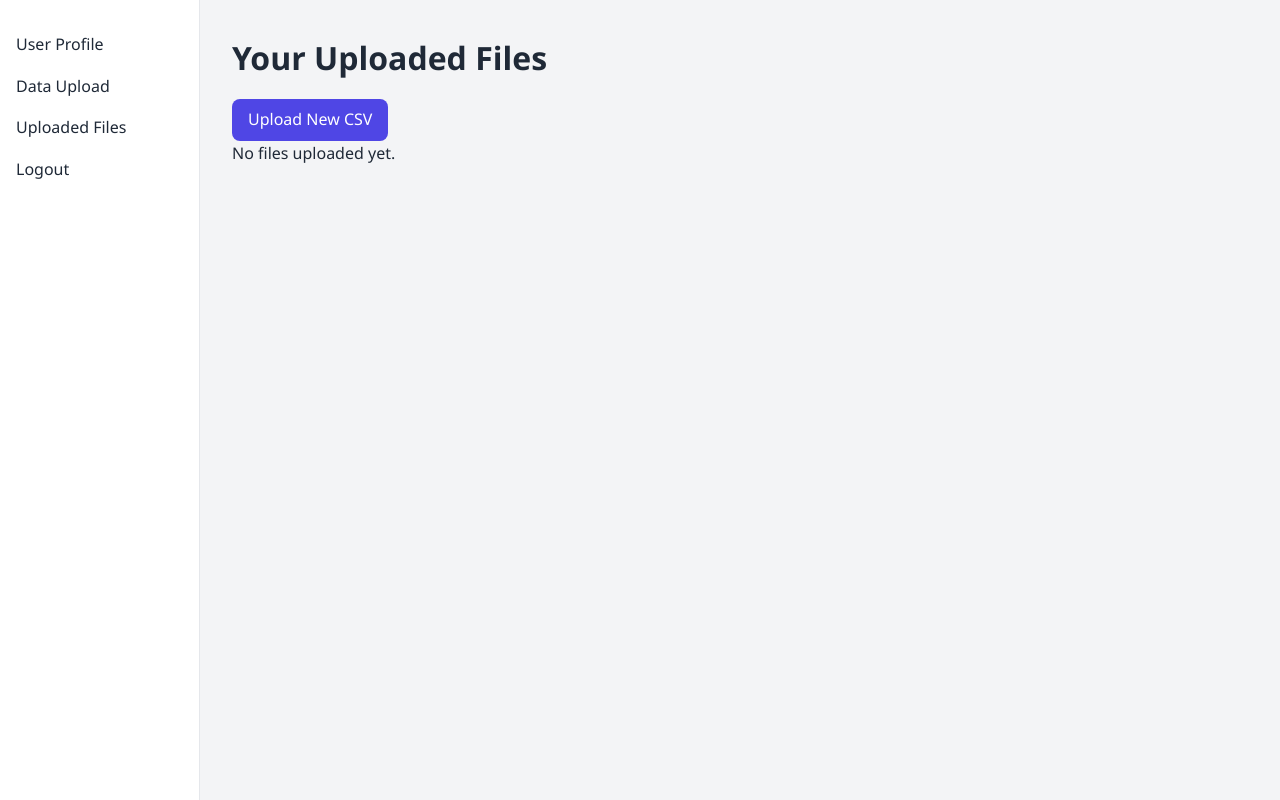
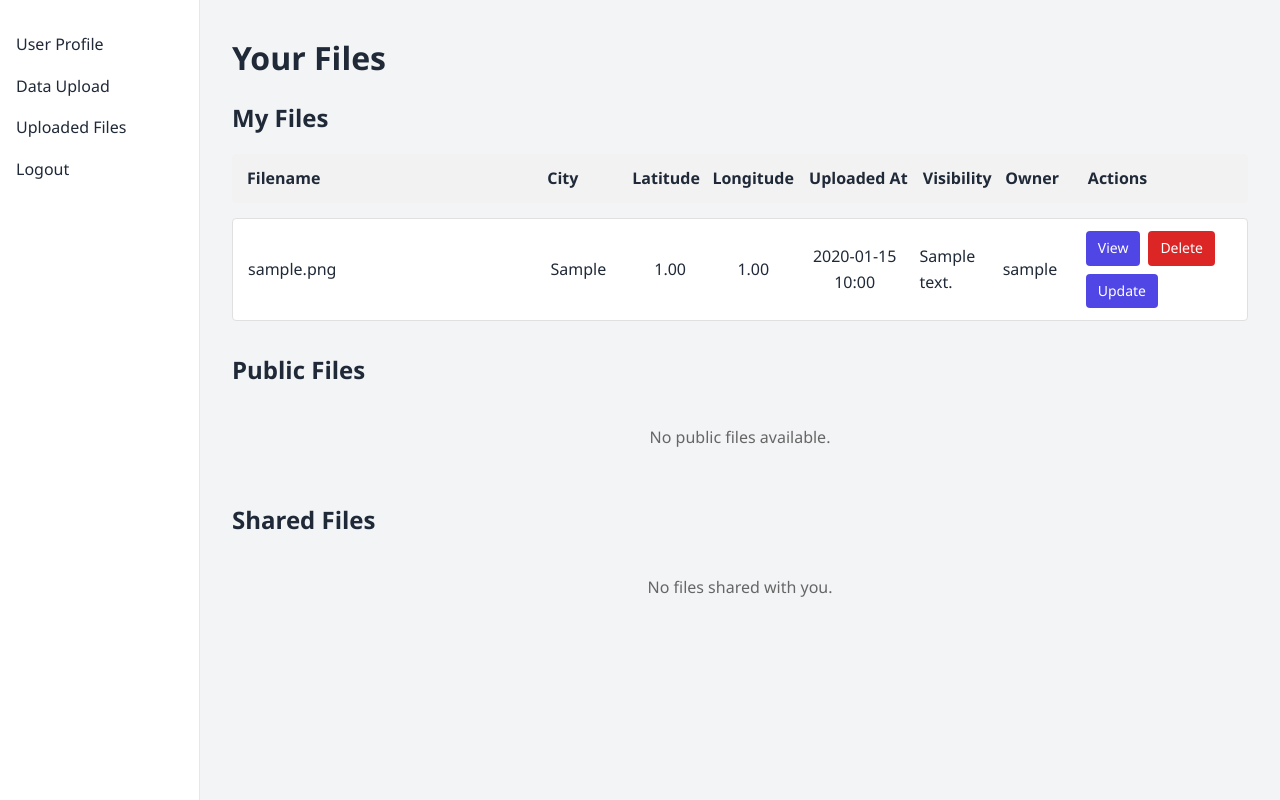
Before and after one commit to flappyfishhh/cits5505-masters62, a Flask app: page /dashboard in a window 1280 px wide. Run offline with Flask 3, Linux system fonts and the light colour scheme; a user stored in the database is signed in; tables that the repository leaves empty hold one stand-in row (values such as "Sample post").

Commit message:
feat: redesign dashboard to display files by visibility and ownership

```diff
--- a/app/templates/index.html
+++ b/app/templates/index.html
@@ -1,45 +1,192 @@
-{% extends 'base.html' %} {% block title %}Your Uploaded Files{% endblock %} {%
-block content %}
-<h1>Your Uploaded Files</h1>
-<p><a href="{{ url_for('main.upload') }}" class="btn">Upload New CSV</a></p>
+{% extends 'base.html' %} {% block title %}Your Files{% endblock %} {% block
+content %}
+<style>
+  .file-container {
+    margin-bottom: 30px;
+  }
+  .file-list {
+    display: flex;
+    flex-direction: column;
+    gap: 15px;
+  }
+  .file-header,
+  .file-item {
+    display: grid;
+    grid-template-columns: 4fr 1fr 1fr 1fr 1.5fr 1fr 1fr 2fr;
+    gap: 10px;
+    align-items: center;
+    padding: 12px 15px;
+  }
+  .file-header {
+    background-color: #f2f2f2;
+    font-weight: bold;
+    border-radius: 4px;
+  }
+  .file-item {
+    background-color: white;
+    border: 1px solid #e0e0e0;
+    border-radius: 4px;
+  }
+  .filename-cell {
+    white-space: nowrap;
+    overflow: hidden;
+    text-overflow: ellipsis;
+    max-width: 20;
+  }
+  .numeric {
+    text-align: center;
+  }
+  .actions {
+    display: flex;
+    gap: 8px;
+    flex-wrap: wrap;
+  }
+  .btn {
+    padding: 6px 12px;
+    background-color: #4f46e5;
+    color: white;
+    border-radius: 4px;
+    text-decoration: none;
+    font-size: 14px;
+  }
+  .btn.delete {
+    background-color: #dc2626;
+  }
+  .empty-message {
+    padding: 20px;
+    text-align: center;
+    color: #666;
+  }
+</style>
 
-{% if files %}
-<table>
-  <thead>
-    <tr>
-      <th>Filename</th>
-      <th>City</th>
-      <th>Latitude</th>
-      <th>Longitude</th>
-      <th>Uploaded At</th>
-      <th>Actions</th>
-    </tr>
-  </thead>
-  <tbody>
-    {% for file in files %} {% set saved_name = file.filepath.split('/')[-1] %}
-    <tr>
-      <td>{{ file.filename }}</td>
-      <td>{{ file.city }}</td>
-      <td>{{ '%.6f'|format(file.latitude) }}</td>
-      <td>{{ '%.6f'|format(file.longitude) }}</td>
-      <td>{{ file.uploaded_at.strftime('%Y-%m-%d %H:%M') }}</td>
-      <td style="display: flex; gap: 0.5rem">
+<h1>Your Files</h1>
+
+<div class="file-container">
+  <h2>My Files</h2>
+  {% if own_files %}
+  <div class="file-list">
+    <div class="file-header">
+      <div>Filename</div>
+      <div>City</div>
+      <div class="numeric">Latitude</div>
+      <div class="numeric">Longitude</div>
+      <div class="numeric">Uploaded At</div>
+      <div>Visibility</div>
+      <div>Owner</div>
+      <div>Actions</div>
+    </div>
+    {% for file in own_files %}
+    <div class="file-item">
+      <div class="filename-cell" title="{{ file.filename }}">
+        {{ file.filename }}
+      </div>
+      <div>{{ file.city }}</div>
+      <div class="numeric">{{ '%.2f'|format(file.latitude) }}</div>
+      <div class="numeric">{{ '%.2f'|format(file.longitude) }}</div>
+      <div class="numeric">
+        {{ file.uploaded_at.strftime('%Y-%m-%d %H:%M') }}
+      </div>
+      <div>{{ file.visibility|capitalize }}</div>
+      <div>{{ file.user.username }}</div>
+      <div class="actions">
         <a href="{{ url_for('main.view_file', file_id=file.id) }}" class="btn"
           >View</a
         >
         <a
           href="{{ url_for('main.delete_file', file_id=file.id) }}"
-          class="btn"
-          style="background: #dc2626; border: none"
+          class="btn delete"
           onclick="return confirm('Are you sure you want to delete {{ file.filename }}?');"
+          >Delete</a
         >
-          Delete
-        </a>
-      </td>
-    </tr>
+        <a href="{{ url_for('main.update_file', file_id=file.id) }}" class="btn"
+          >Update</a
+        >
+      </div>
+    </div>
     {% endfor %}
-  </tbody>
-</table>
-{% else %}
-<p>No files uploaded yet.</p>
-{% endif %} {% endblock %}
+  </div>
+  {% else %}
+  <div class="empty-message">No files uploaded yet.</div>
+  {% endif %}
+</div>
+
+<div class="file-container">
+  <h2>Public Files</h2>
+  {% if public_files %}
+  <div class="file-list">
+    <div class="file-header">
+      <div>Filename</div>
+      <div>City</div>
+      <div class="numeric">Latitude</div>
+      <div class="numeric">Longitude</div>
+      <div class="numeric">Uploaded At</div>
+      <div>Visibility</div>
+      <div>Owner</div>
+      <div>Actions</div>
+    </div>
+    {% for file in public_files %}
+    <div class="file-item">
+      <div class="filename-cell" title="{{ file.filename }}">
+        {{ file.filename }}
+      </div>
+      <div>{{ file.city }}</div>
+      <div class="numeric">{{ '%.2f'|format(file.latitude) }}</div>
+      <div class="numeric">{{ '%.2f'|format(file.longitude) }}</div>
+      <div class="numeric">
+        {{ file.uploaded_at.strftime('%Y-%m-%d %H:%M') }}
+      </div>
+      <div>{{ file.visibility|capitalize }}</div>
+      <div>{{ file.user.username }}</div>
+      <div class="actions">
+        <a href="{{ url_for('main.view_file', file_id=file.id) }}" class="btn"
+          >View</a
+        >
+      </div>
+    </div>
+    {% endfor %}
+  </div>
+  {% else %}
+  <div class="empty-message">No public files available.</div>
+  {% endif %}
+</div>
+
+<div class="file-container">
+  <h2>Shared Files</h2>
+  {% if shared_files %}
+  <div class="file-list">
+    <div class="file-header">
+      <div>Filename</div>
+      <div>City</div>
+      <div class="numeric">Latitude</div>
+      <div class="numeric">Longitude</div>
+      <div class="numeric">Uploaded At</div>
+      <div>Visibility</div>
+      <div>Owner</div>
+      <div>Actions</div>
+    </div>
+    {% for file in shared_files %}
+    <div class="file-item">
+      <div class="filename-cell" title="{{ file.filename }}">
+        {{ file.filename }}
+      </div>
+      <div>{{ file.city }}</div>
+      <div class="numeric">{{ '%.2f'|format(file.latitude) }}</div>
+      <div class="numeric">{{ '%.2f'|format(file.longitude) }}</div>
+      <div class="numeric">
+        {{ file.uploaded_at.strftime('%Y-%m-%d %H:%M') }}
+      </div>
+      <div>{{ file.visibility|capitalize }}</div>
+      <div>{{ file.user.username }}</div>
+      <div class="actions">
+        <a href="{{ url_for('main.view_file', file_id=file.id) }}" class="btn"
+          >View</a
+        >
+      </div>
+    </div>
+    {% endfor %}
+  </div>
+  {% else %}
+  <div class="empty-message">No files shared with you.</div>
+  {% endif %}
+</div>
+{% endblock %}
```
